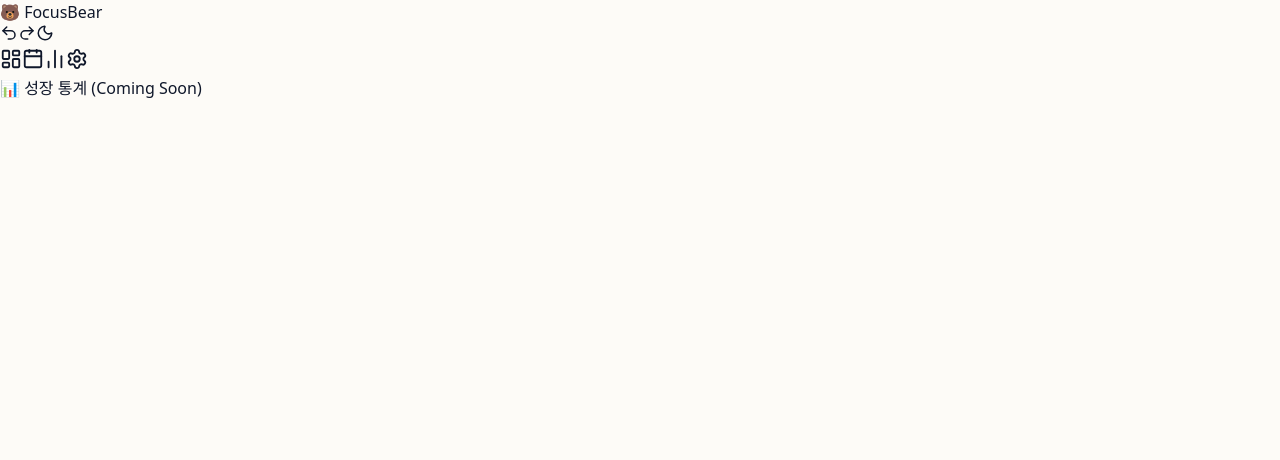
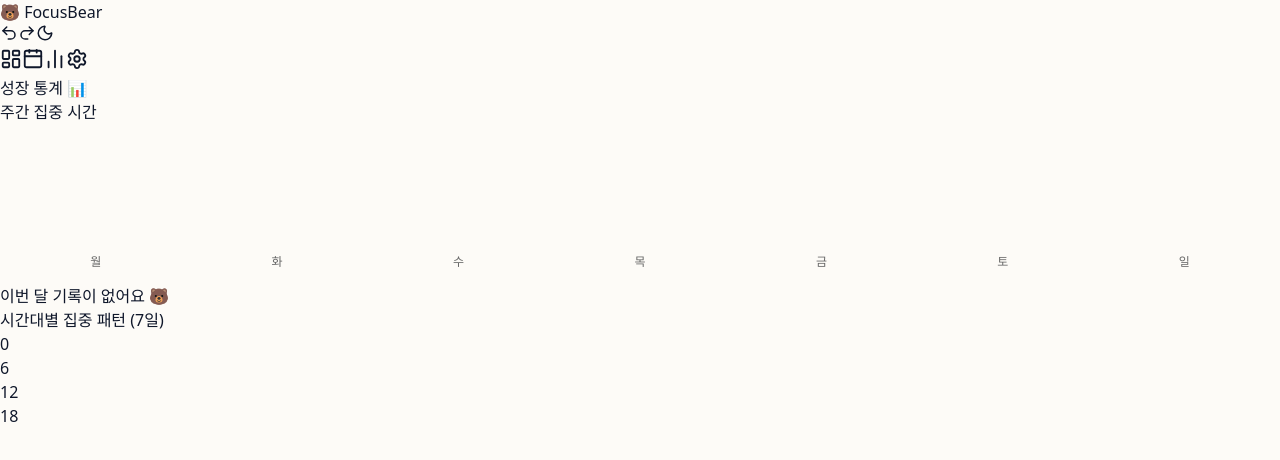
Before and after one commit to JoonChun/vibe_coding_practive, a React app in the folder focusBear/: page / in a window 1280 px wide. Both pictures are taken after a click on the button 55 px from the left and 59 px from the top of the page. Shown: the top 460 px of the page. Built offline with nearby package versions, Linux system fonts and the light colour scheme; the HTML template or start-up script is replaced by a standard one; a web font is replaced by a local one.

Commit message:
feat: add Stats view with weekly chart, category pie, hourly heatmap

```diff
--- /dev/null
+++ b/focusBear/src/components/stats/CategoryPie.tsx
@@ -0,0 +1,54 @@
+// src/components/stats/CategoryPie.tsx
+import { useEffect, useState } from 'react'
+import { PieChart, Pie, Cell, Tooltip, ResponsiveContainer, Legend } from 'recharts'
+import { getSessionsByRange } from '../../db/sessions'
+
+interface PieData {
+  name: string
+  value: number
+  color: string
+}
+
+const COLORS = ['#3B82F6', '#10B981', '#F59E0B', '#EF4444', '#8B5CF6', '#EC4899']
+
+export function CategoryPie() {
+  const [data, setData] = useState<PieData[]>([])
+
+  useEffect(() => {
+    const monthAgo = Date.now() - 30 * 24 * 60 * 60 * 1000
+    getSessionsByRange(monthAgo, Date.now()).then(sessions => {
+      const map = new Map<string, number>()
+      for (const s of sessions) {
+        map.set(s.category, (map.get(s.category) ?? 0) + s.duration)
+      }
+      setData(Array.from(map.entries()).map(([name, val], i) => ({
+        name,
+        value: Math.floor(val / 60),
+        color: COLORS[i % COLORS.length],
+      })))
+    })
+  }, [])
+
+  if (data.length === 0) {
+    return (
+      <div className="bg-white dark:bg-gray-900 rounded-2xl p-5 shadow-sm flex items-center justify-center h-48">
+        <p className="text-sm text-gray-400">이번 달 기록이 없어요 🐻</p>
+      </div>
+    )
+  }
+
+  return (
+    <div className="bg-white dark:bg-gray-900 rounded-2xl p-5 shadow-sm">
+      <h3 className="font-bold mb-4">카테고리 비중 (30일)</h3>
+      <ResponsiveContainer width="100%" height={180}>
+        <PieChart>
+          <Pie data={data} cx="50%" cy="50%" innerRadius={50} outerRadius={75} dataKey="value" paddingAngle={3}>
+            {data.map((d, i) => <Cell key={i} fill={d.color} />)}
+          </Pie>
+          <Tooltip formatter={(v: number) => [`${v}분`, '']} />
+          <Legend iconType="circle" iconSize={8} />
+        </PieChart>
+      </ResponsiveContainer>
+    </div>
+  )
+}
--- /dev/null
+++ b/focusBear/src/components/stats/HourlyHeatmap.tsx
@@ -0,0 +1,46 @@
+// src/components/stats/HourlyHeatmap.tsx
+import { useEffect, useState } from 'react'
+import { getSessionsByRange } from '../../db/sessions'
+
+export function HourlyHeatmap() {
+  const [hourData, setHourData] = useState<number[]>(Array(24).fill(0))
+
+  useEffect(() => {
+    const weekAgo = Date.now() - 7 * 24 * 60 * 60 * 1000
+    getSessionsByRange(weekAgo, Date.now()).then(sessions => {
+      const counts = Array(24).fill(0)
+      for (const s of sessions) {
+        const hour = new Date(s.start).getHours()
+        counts[hour] += s.duration
+      }
+      setHourData(counts)
+    })
+  }, [])
+
+  const max = Math.max(...hourData, 1)
+
+  return (
+    <div className="bg-white dark:bg-gray-900 rounded-2xl p-5 shadow-sm">
+      <h3 className="font-bold mb-4">시간대별 집중 패턴 (7일)</h3>
+      <div className="flex items-end gap-1 h-20">
+        {hourData.map((val, h) => (
+          <div key={h} className="flex-1 flex flex-col items-center gap-1">
+            <div
+              className="w-full rounded-t"
+              style={{
+                height: `${(val / max) * 64}px`,
+                minHeight: val > 0 ? 4 : 0,
+                background: val > 0 ? 'var(--accent-color)' : '#E5E7EB',
+                opacity: val > 0 ? 0.4 + 0.6 * (val / max) : 1,
+              }}
+              title={`${h}시 · ${Math.floor(val / 60)}분`}
+            />
+            {h % 6 === 0 && (
+              <span className="text-[9px] text-gray-400">{h}</span>
+            )}
+          </div>
+        ))}
+      </div>
+    </div>
+  )
+}
--- a/focusBear/src/components/stats/StatsView.tsx
+++ b/focusBear/src/components/stats/StatsView.tsx
@@ -1,4 +1,17 @@
 // src/components/stats/StatsView.tsx
+import { WeeklyChart } from './WeeklyChart'
+import { CategoryPie } from './CategoryPie'
+import { HourlyHeatmap } from './HourlyHeatmap'
+
 export function StatsView() {
-  return <div className="p-8 text-2xl">📊 성장 통계 (Coming Soon)</div>
+  return (
+    <div className="p-6 max-w-2xl mx-auto space-y-4">
+      <h2 className="text-xl font-bold">성장 통계 📊</h2>
+      <WeeklyChart />
+      <div className="grid grid-cols-1 md:grid-cols-2 gap-4">
+        <CategoryPie />
+        <HourlyHeatmap />
+      </div>
+    </div>
+  )
 }
--- /dev/null
+++ b/focusBear/src/components/stats/WeeklyChart.tsx
@@ -0,0 +1,52 @@
+// src/components/stats/WeeklyChart.tsx
+import { useEffect, useState } from 'react'
+import { BarChart, Bar, XAxis, YAxis, Tooltip, ResponsiveContainer, Cell } from 'recharts'
+import { getSessionsByRange } from '../../db/sessions'
+
+interface DayData {
+  day: string
+  minutes: number
+  isToday: boolean
+}
+
+export function WeeklyChart() {
+  const [data, setData] = useState<DayData[]>([])
+
+  useEffect(() => {
+    const today = new Date()
+    const promises = Array.from({ length: 7 }, (_, i) => {
+      const d = new Date(today)
+      d.setDate(today.getDate() - (6 - i))
+      d.setHours(0, 0, 0, 0)
+      const next = new Date(d)
+      next.setDate(d.getDate() + 1)
+      return getSessionsByRange(d.getTime(), next.getTime()).then(sessions => ({
+        day: d.toLocaleDateString('ko-KR', { weekday: 'short' }),
+        minutes: Math.floor(sessions.reduce((s, r) => s + r.duration, 0) / 60),
+        isToday: i === 6,
+      }))
+    })
+    Promise.all(promises).then(setData)
+  }, [])
+
+  return (
+    <div className="bg-white dark:bg-gray-900 rounded-2xl p-5 shadow-sm">
+      <h3 className="font-bold mb-4">주간 집중 시간</h3>
+      <ResponsiveContainer width="100%" height={160}>
+        <BarChart data={data} barSize={28}>
+          <XAxis dataKey="day" tick={{ fontSize: 12 }} axisLine={false} tickLine={false} />
+          <YAxis hide />
+          <Tooltip
+            formatter={(v: number) => [`${v}분`, '집중']}
+            contentStyle={{ borderRadius: 8, border: 'none', boxShadow: '0 4px 12px rgba(0,0,0,0.1)' }}
+          />
+          <Bar dataKey="minutes" radius={[6, 6, 0, 0]}>
+            {data.map((d, i) => (
+              <Cell key={i} fill={d.isToday ? 'var(--accent-color)' : '#E5E7EB'} />
+            ))}
+          </Bar>
+        </BarChart>
+      </ResponsiveContainer>
+    </div>
+  )
+}
```
